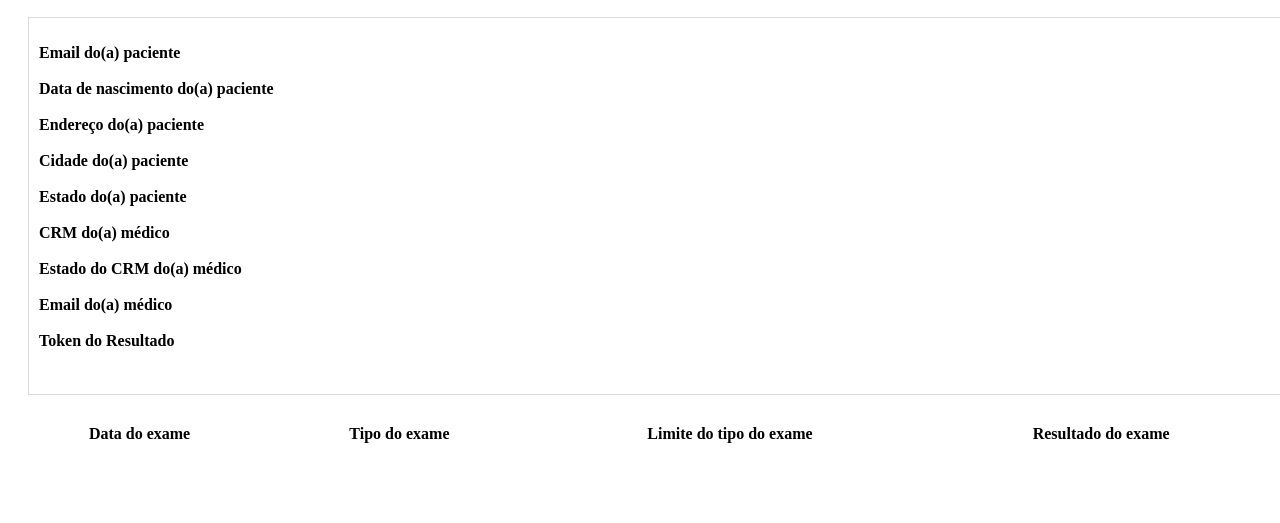
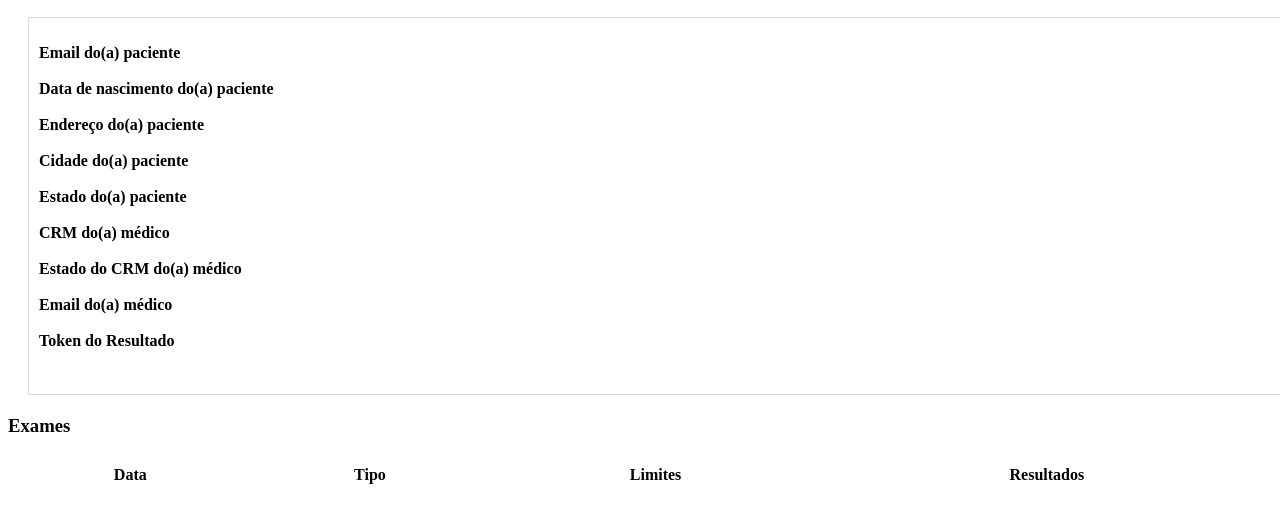
Before and after one commit to luizarodrigues98/rebase-labs-front, a plain HTML site: page see_more.html in a window 1280 px wide. Shown: the part 101-624 px from the top of the page. Drawn offline with Linux system fonts and the light colour scheme; no server answers.

Commit message:
ajuste no ver mais

```diff
--- a/see_more.html
+++ b/see_more.html
@@ -44,13 +44,14 @@
 
       </dl>
     </div>
+    <h3>Exames</h3>
     <table class="table table-responsive" style="width: 100%">
       <thead>
         <tr>
-          <th class="header">Data do exame</th>
-          <th class="header">Tipo do exame </th>
-          <th class="header"> Limite do tipo do exame</th>
-          <th class="header"> Resultado do exame</th>
+          <th class="header">Data</th>
+          <th class="header">Tipo </th>
+          <th class="header">Limites</th>
+          <th class="header">Resultados</th>
         </tr>
       </thead>
       <tbody>
```
